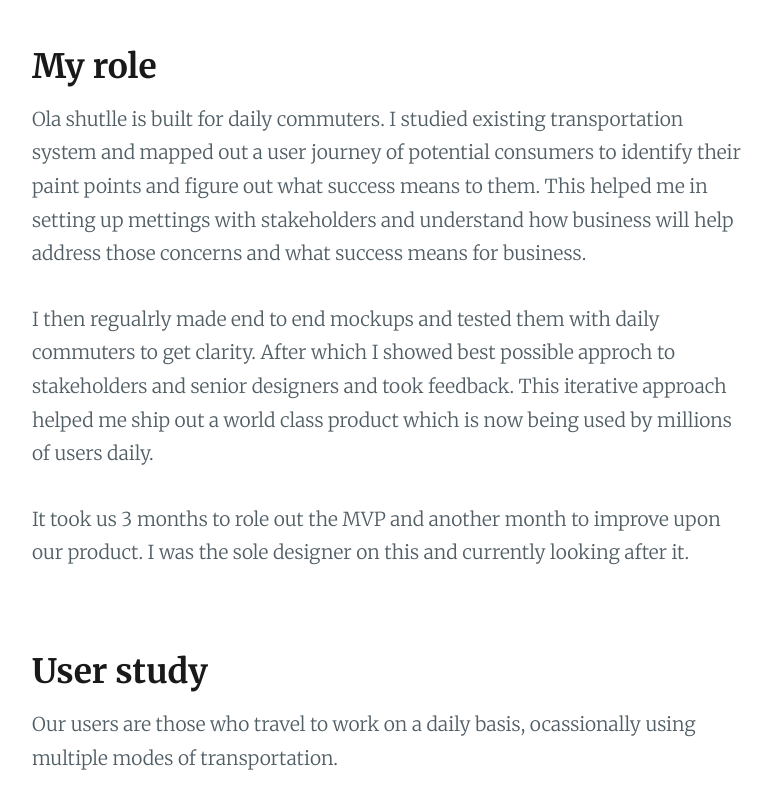
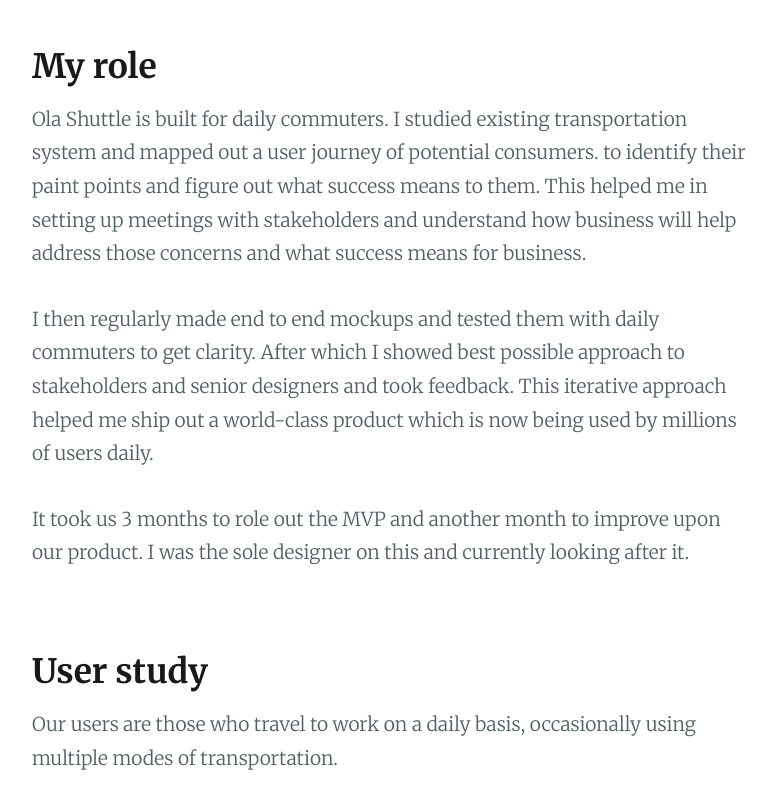
Before and after one commit to akashsoti/akashsoti.github.io, a Jekyll site: the page built from _posts/2017-7-15-ola-shuttle-case-study.markdown, in a window 1280 px wide and 1400 px high, scrolled down 1454 px. Shown: the part 153-965 px from the top of the window, without its empty margins (248-1022 px from the left). Built offline with Jekyll 4.4.1, drawn with Linux system fonts in a browser that asks for light colours; nearby versions of some CDN libraries; some of the changed text lies outside the part shown.

Commit message:
spell check

```diff
--- a/_posts/2017-7-15-ola-shuttle-case-study.markdown
+++ b/_posts/2017-7-15-ola-shuttle-case-study.markdown
@@ -30,14 +30,14 @@
 		My role
 	</h3>
 	<p>
-		Ola shutlle is built for daily commuters. I studied existing transportation system and mapped out a user journey of potential consumers
-		to identify their paint points and figure out what success means to them. This helped me in setting up mettings with stakeholders and understand
+		Ola Shuttle is built for daily commuters. I studied existing transportation system and mapped out a user journey of potential consumers.
+		to identify their paint points and figure out what success means to them. This helped me in setting up meetings with stakeholders and understand
 		how business will help address those concerns and what success means for business.
 	</p>
 	<p>
-		I then regualrly made end to end mockups and tested them with daily commuters to get clarity. After which
-		I showed best possible approch to stakeholders and senior designers and took feedback. This iterative approach helped me ship out
-		a world class product which is now being used by millions of users daily.
+		I then regularly made end to end mockups and tested them with daily commuters to get clarity. After which
+		I showed best possible approach to stakeholders and senior designers and took feedback. This iterative approach helped me ship out
+		a world-class product which is now being used by millions of users daily.
 	</p>
 	<p>
 		It took us 3 months to role out the MVP and another month to improve
@@ -50,7 +50,7 @@
 			User study
 	</h3>
 	<p>
-			Our users are those who travel to work on a daily basis, ocassionally using multiple modes of transportation.
+			Our users are those who travel to work on a daily basis, occasionally using multiple modes of transportation.
 	</p>
 	<p>
 			Here are a few questions that we asked our users to chart down their existing user journey:
@@ -106,7 +106,6 @@
 	<p>
 			When you work on a product like Shuttle, that has to be built from scratch, there are thousands of ideas floating and you have to make a well informed decision, articulate and justify it too. It's a critical situation, because the success of the product depends on the direction you take it into.
 	</p>
-
 	<p class="full-width" style="text-align:center;"><img src="{{ '/assets/img/process1.png' | prepend: site.baseurl }}" alt=""></p>
 	<p class="full-width" style="text-align:center;"><img src="{{ '/assets/img/process2.png' | prepend: site.baseurl }}" alt=""></p>
 	<p class="hero-image" style="text-align:center;"><img src="{{ '/assets/img/artboards.jpg' | prepend: site.baseurl }}" alt=""></p>
@@ -167,7 +166,7 @@
 	<ol class="list-of-items">
 			<li>On a bad network users had to wait for the rate and review screen to come if they haven't rated yet, hence making booking process slow</li>
 			<li>Too many messages upon booking, 4 different types - 1 email & 3 text messages</li>
-			<li>Meta search was out of place. Users were unable to search for popular stops, ex - 'snapdeal' which is a popular stop was showing a different result</li>
+			<li>Meta search was out of place. Users were unable to search for popular stops, ex - 'Snapdeal' which is a popular stop was showing a different result</li>
 			<li>There was no feedback on tapping certain actions on the screen</li>
 			<li>Most people were travelling daily and booking a ticket daily was adding a task to their daily routine</li>
 			<li>On-spot booking users didn't care about the map, they knew their spots and wanted the system to match their speed</li>
```
Also changed, not shown: other parts of _posts/2017-7-15-ola-shuttle-case-study.markdown (+6 -6 lines).
